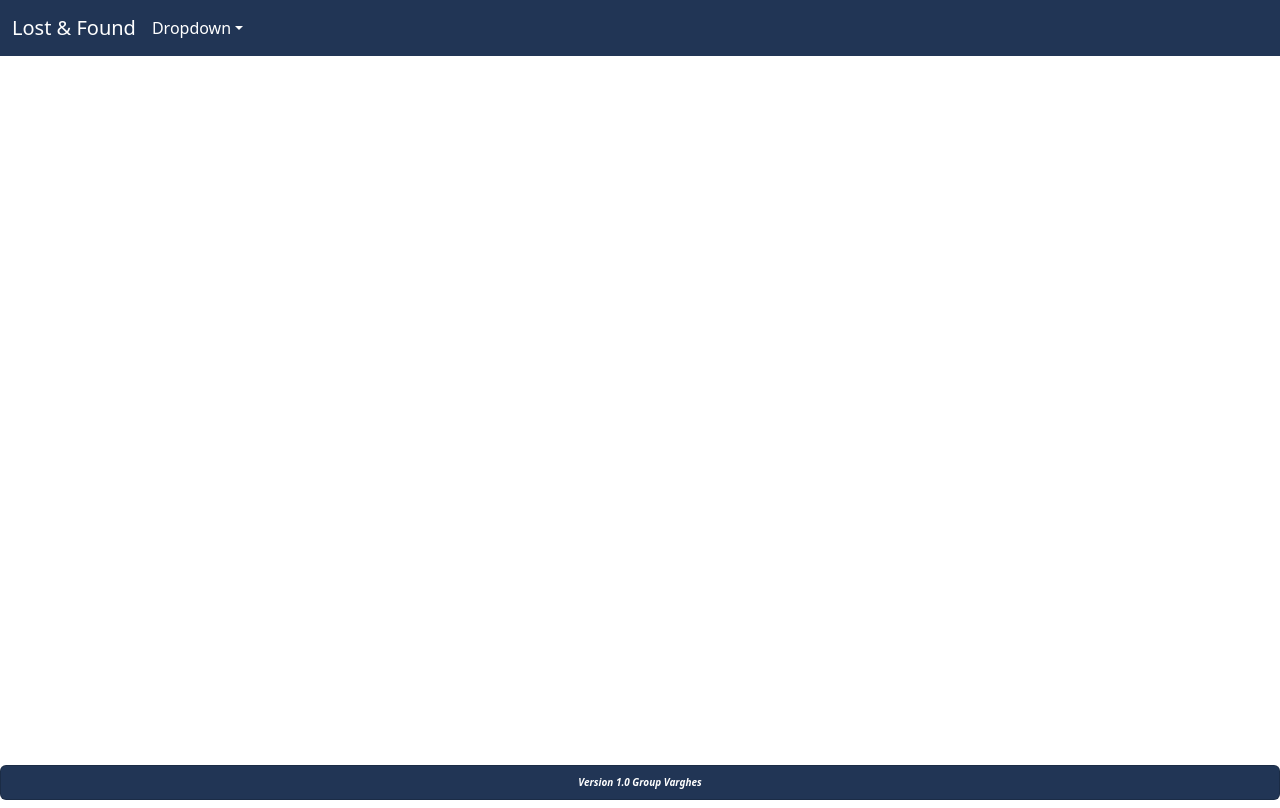
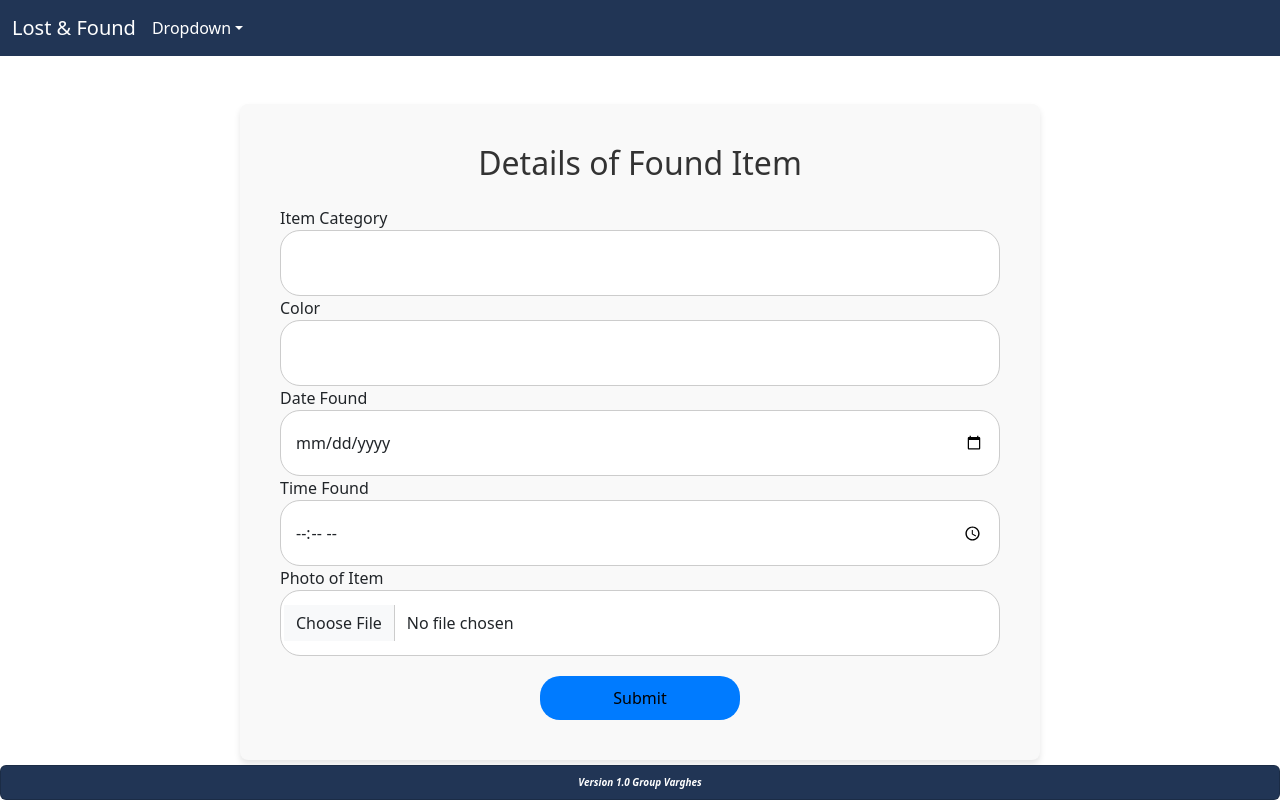
Before and after one commit to MarcusongytDev/lost-and-found-app-client, a React (Create React App) app: page /foundItemNotice in a window 1280 px wide. Built offline with nearby package versions, Linux system fonts and the light colour scheme.

Commit message:
Modified Homepage + Added Found Lost Item Form

```diff
--- a/src/pages/NewHomePage.css
+++ b/src/pages/NewHomePage.css
@@ -149,7 +149,7 @@
   width: 307px; /* Set a fixed width for the buttons */
   height: 50px; /* Increase the height of the buttons */
   border-radius: 25px; /* Set border radius for rounded edges */
-  background-color: white; /* Change background color to white */
+  background-color: black; /* Change background color to white */
   overflow: hidden;
   display: flex;
   flex-direction: row;
@@ -157,18 +157,20 @@
   justify-content: center;
   padding: 0 20px; /* Adjust padding for better appearance */
   text-align: center;
-  color: black; /* Change text color to black */
+  color: white; /* Change text color to black */
   font-size: 16px; /* Adjust font size as needed */
   font-weight: bold; /* Ensure text is bold */
   text-transform: uppercase; /* Convert text to uppercase */
   text-decoration: none; /* Remove underline */
   cursor: pointer; /* Add pointer cursor on hover */
   transition: background-color 0.3s ease; /* Smooth transition on hover */
+  position: relative;
+  top: -20px;
 }
 
 .primary-button:hover,
 .primary-button1:hover {
-  background-color: #e0e0e0; /* Change background color on hover */
+  background-color: #e0e0e0;
 }
 
 .content {
@@ -198,3 +200,15 @@
   color: var(--color-white);
   font-family: var(--font-inter);
 }
+
+.never-lose-again,
+.we-are-committed,
+.content,
+.line-icon,
+.new-home-page-child1,
+.new-home-page-inner,
+.rectangle-div,
+.new-home-page-child3 {
+  position: relative;
+  top: -20px; /* Adjust the top position as needed */
+}
--- a/src/pages/NewHomePage.js
+++ b/src/pages/NewHomePage.js
@@ -1,6 +1,18 @@
-import "./NewHomePage.css";
+import React from 'react';
+import { useNavigate } from 'react-router-dom';
+import './NewHomePage.css';
 
 const NewHomePage = () => {
+  const navigate = useNavigate();
+
+  const handleLookingForItemClick = () => {
+    navigate('/lostItemMap');
+  };
+
+  const handleFoundAnItemClick = () => {
+    navigate('/foundItemNotice');
+  };
+
   return (
     <body className="backgroundsettings">
       <div className="new-home-page">
@@ -10,17 +22,17 @@ const NewHomePage = () => {
             <div className="we-are-committed">
               We are committed to building a lost free Singapore society
             </div>
-                <div className="primary-button">
+            <div className="primary-button" onClick={handleLookingForItemClick}>
               <b className="looking-for-an">Looking For An Item</b>
             </div>
-                <div className="primary-button1">
+            <div className="primary-button1" onClick={handleFoundAnItemClick}>
               <b className="found-an-item">Found An Item</b>
             </div>
           </div>
         </div>
       </div>
     </body>
-     )
-  }
+  );
+};
 
 export default NewHomePage;
--- a/src/pages/foundItemNotice.js
+++ b/src/pages/foundItemNotice.js
@@ -1,13 +1,114 @@
-import React from "react";
+import React, { useState } from 'react';
 import axios from 'axios';
-import {useEffect, useState} from 'react'; // Used for api calls to server
-import {useNavigate} from 'react-router-dom';
-import {Formik, Form, Field, ErrorMessage} from 'formik';
+import { useNavigate } from 'react-router-dom';
+import { Formik, Form, Field, ErrorMessage } from 'formik';
+import * as Yup from 'yup';
 import 'bootstrap/dist/css/bootstrap.min.css';
 import './foundItemNotice.css';
 
-function FoundItemNotice(){
-    return;
+function FoundItemNotice() {
+  const navigate = useNavigate();
+  const [dateFound, setDateFound] = useState('');
+  const [timeFound, setTimeFound] = useState('');
+
+  const initialValues = {
+    category: '',
+    color: '',
+    photo: null // New field for photo upload
+  };
+
+  const validationSchema = Yup.object({
+    category: Yup.string().required('Required'),
+    color: Yup.string().required('Required'),
+    photo: Yup.mixed().required('Photo of item is required') // Validation for photo upload
+  });
+
+  const onSubmit = async (values) => {
+    const datetimeFound = `${dateFound} ${timeFound}`;
+    const formData = new FormData();
+    formData.append('category', values.category);
+    formData.append('color', values.color);
+    formData.append('datetimefound', datetimeFound);
+    formData.append('photo', values.photo); // Append photo to form data
+
+    try {
+      await axios.post('http://localhost:5000/founditems', formData, {
+        headers: {
+          'Content-Type': 'multipart/form-data'
+        }
+      });
+      navigate('/home');
+    } catch (error) {
+      console.error('There was an error submitting the form:', error);
+    }
+  };
+
+  return (
+    <div className='backgroundsettings'>
+      <div className="LIN-container my-5">
+        <h2 className="LIN-heading text-center mb-4">Details of Found Item</h2>
+        <Formik initialValues={initialValues} validationSchema={validationSchema} onSubmit={onSubmit}>
+          {({ values, setFieldValue }) => ( // Pass setFieldValue to handle file changes
+            <Form>
+              <div className="form-group">
+                <label htmlFor="category">Item Category</label>
+                <Field id="category" name="category" type="text" className="form-control LIN-formControl" />
+                <ErrorMessage name="category" component="div" className="LIN-errorMessage" />
+              </div>
+
+              <div className="form-group">
+                <label htmlFor="color">Color</label>
+                <Field id="color" name="color" type="text" className="form-control LIN-formControl" />
+                <ErrorMessage name="color" component="div" className="LIN-errorMessage" />
+              </div>
+
+              <div className="form-group">
+                <label htmlFor="datefound">Date Found</label>
+                <input
+                  id="datefound"
+                  name="datefound"
+                  type="date"
+                  value={dateFound}
+                  onChange={(e) => setDateFound(e.target.value)}
+                  className="form-control LIN-formControl"
+                />
+                <ErrorMessage name="datefound" component="div" className="LIN-errorMessage" />
+              </div>
+
+              <div className="form-group">
+                <label htmlFor="timefound">Time Found</label>
+                <input
+                  id="timefound"
+                  name="timefound"
+                  type="time"
+                  value={timeFound}
+                  onChange={(e) => setTimeFound(e.target.value)}
+                  className="form-control LIN-formControl"
+                />
+                <ErrorMessage name="timefound" component="div" className="LIN-errorMessage" />
+              </div>
+
+              <div className="form-group">
+                <label htmlFor="photo">Photo of Item</label>
+                <input
+                  id="photo"
+                  name="photo"
+                  type="file"
+                  onChange={(event) => {
+                    setFieldValue('photo', event.currentTarget.files[0]); // Update form values on file selection
+                  }}
+                  className="form-control LIN-formControl"
+                />
+                <ErrorMessage name="photo" component="div" className="LIN-errorMessage" />
+              </div>
+
+              <button type="submit" className="LIN-submitButton">Submit</button>
+            </Form>
+          )}
+        </Formik>
+      </div>
+    </div>
+  );
 }
 
-export default FoundItemNotice
+export default FoundItemNotice;
```
Also changed, not shown: 1 other file (tests, documents, lock files or other folders). Lines whose indentation alone changed are shown as unchanged.
